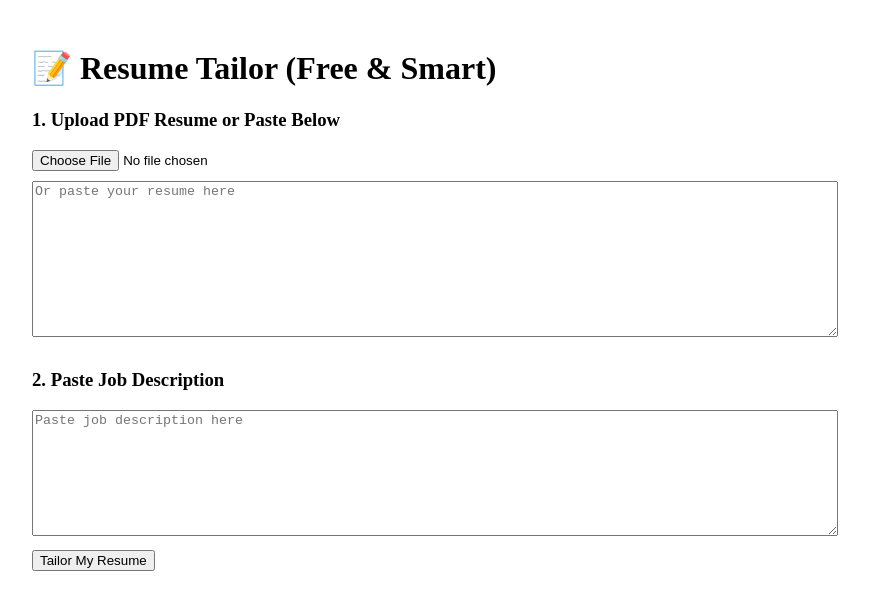
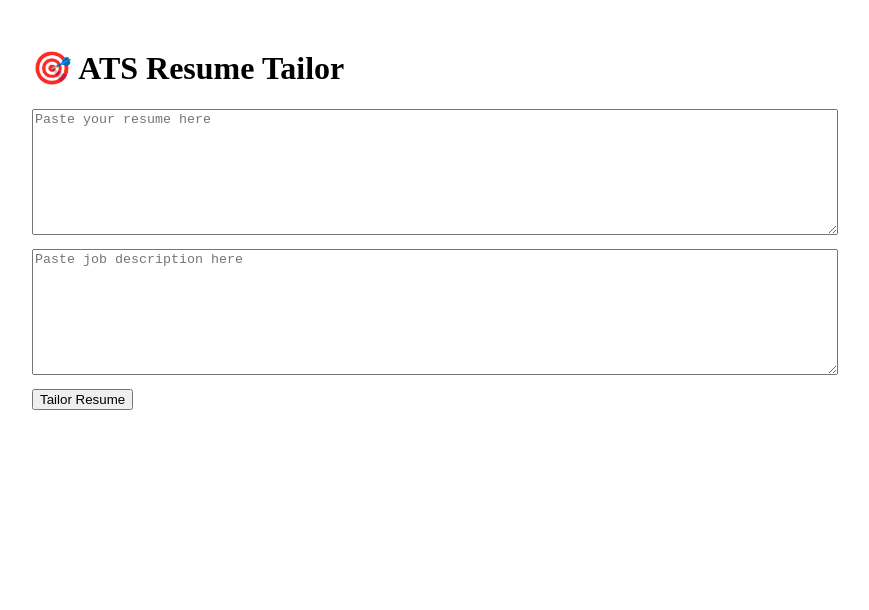
Before and after one commit to uDayGetIT/resume-tailor, a React (Vite) app: page / in a window 1280 px wide. Shown: the top 610 px of the page, without its empty margins (208-1077 px from the left). Built offline with nearby package versions, Linux system fonts and the light colour scheme; the HTML template or start-up script is replaced by a standard one.

Commit message:
Update App.jsx

```diff
--- a/src/App.jsx
+++ b/src/App.jsx
@@ -1,18 +1,15 @@
 import { useState } from 'react'
 import axios from 'axios'
-import * as pdfjsLib from 'pdfjs-dist/build/pdf'
-import pdfjsWorker from 'pdfjs-dist/build/pdf.worker.entry'
+import ResumePreview from './ResumePreview'
 import html2pdf from 'html2pdf.js'
-
-pdfjsLib.GlobalWorkerOptions.workerSrc = pdfjsWorker
 
 const App = () => {
   const [resume, setResume] = useState('')
   const [jd, setJD] = useState('')
-  const [output, setOutput] = useState('')
+  const [jsonData, setJsonData] = useState(null)
   const [loading, setLoading] = useState(false)
 
-  const handleSubmit = async () => {
+  const handleTailor = async () => {
     setLoading(true)
     try {
       const res = await axios.post(
@@ -22,7 +19,47 @@ const App = () => {
           messages: [
             {
               role: 'user',
-              content: `Act as a professional resume writer. Rewrite the resume below to match the job description. Format it using modern HTML resume structure like Jake’s resume — use <section>, <h2>, <ul>, <li>, <strong>, and <p> only. Return just the formatted HTML resume body. No extra comments.\n\nResume:\n${resume}\n\nJob Description:\n${jd}`
+              content: `You are a professional resume writer and ATS optimization expert. Given a resume and job description, tailor the resume content to match the job description as closely as possible to maximize ATS score (80%+). Highlight relevant skills, experience, and projects that align with the job. Do not include irrelevant information.
+
+Output only a JSON object with these fields:
+{
+  "name": "",
+  "contact": {
+    "email": "",
+    "phone": "",
+    "linkedin": "",
+    "github": ""
+  },
+  "summary": "",
+  "skills": [],
+  "experience": [
+    {
+      "title": "",
+      "company": "",
+      "location": "",
+      "startDate": "",
+      "endDate": "",
+      "bullets": []
+    }
+  ],
+  "education": [
+    {
+      "institution": "",
+      "degree": "",
+      "location": "",
+      "startDate": "",
+      "endDate": ""
+    }
+  ],
+  "projects": [
+    {
+      "title": "",
+      "technologies": "",
+      "bullets": []
+    }
+  ]
+}
+Only return valid JSON. No explanation or formatting around it. Tailor each section to fit the job description as much as possible.`
             }
           ],
           temperature: 0.5
@@ -34,62 +71,34 @@ const App = () => {
           }
         }
       )
-      setOutput(res.data.choices[0].message.content)
+
+      const raw = res.data.choices[0].message.content.trim()
+      const parsed = JSON.parse(raw)
+      setJsonData(parsed)
     } catch (err) {
-      console.error(err)
-      setOutput('Something went wrong.')
+      console.error('Failed to parse JSON or fetch:', err)
+      alert('Something went wrong. Check console or try again.')
     } finally {
       setLoading(false)
     }
   }
 
-  const handlePDFUpload = async (file) => {
-    const reader = new FileReader()
-    reader.onload = async function () {
-      const typedarray = new Uint8Array(this.result)
-      const pdf = await pdfjsLib.getDocument(typedarray).promise
-      let text = ''
-      for (let i = 1; i <= pdf.numPages; i++) {
-        const page = await pdf.getPage(i)
-        const content = await page.getTextContent()
-        text += content.items.map((s) => s.str).join(' ') + '\n'
-      }
-      setResume(text)
-    }
-    reader.readAsArrayBuffer(file)
-  }
-
   const downloadPDF = () => {
-    const element = document.getElementById('resume-output')
-    html2pdf().set({
-      margin: 0.5,
-      filename: 'Tailored_Resume.pdf',
-      image: { type: 'jpeg', quality: 0.98 },
-      html2canvas: { scale: 2 },
-      jsPDF: { unit: 'in', format: 'a4', orientation: 'portrait' }
-    }).from(element).save()
+    const element = document.getElementById('resume-preview')
+    html2pdf().from(element).save('ATS-Tailored-Resume.pdf')
   }
 
   return (
     <div style={{ padding: 20, maxWidth: 800, margin: '0 auto' }}>
-      <h1>📝 Resume Tailor (Free & Smart)</h1>
+      <h1>🎯 ATS Resume Tailor</h1>
 
-      <h3>1. Upload PDF Resume or Paste Below</h3>
-      <input
-        type="file"
-        accept=".pdf"
-        onChange={(e) => handlePDFUpload(e.target.files[0])}
-        style={{ marginBottom: 10 }}
-      />
       <textarea
-        placeholder="Or paste your resume here"
-        rows={10}
+        placeholder="Paste your resume here"
+        rows={8}
         style={{ width: '100%', marginBottom: 10 }}
         onChange={(e) => setResume(e.target.value)}
-        value={resume}
       />
 
-      <h3>2. Paste Job Description</h3>
       <textarea
         placeholder="Paste job description here"
         rows={8}
@@ -97,50 +106,15 @@ const App = () => {
         onChange={(e) => setJD(e.target.value)}
       />
 
-      <button onClick={handleSubmit} disabled={loading}>
-        {loading ? 'Tailoring...' : 'Tailor My Resume'}
+      <button onClick={handleTailor} disabled={loading}>
+        {loading ? 'Tailoring…' : 'Tailor Resume'}
       </button>
 
-      {output && (
+      {jsonData && (
         <>
-          <h2>🎯 Tailored Resume</h2>
-          <div
-            id="resume-output"
-            style={{
-              padding: '40px',
-              background: '#fff',
-              fontFamily: "'Inter', sans-serif",
-              color: '#222',
-              maxWidth: '800px',
-              margin: '20px auto',
-              boxShadow: '0 0 10px rgba(0,0,0,0.05)'
-            }}
-          >
-            <style>
-              {`
-                #resume-output h1 {
-                  font-size: 26px;
-                  margin-bottom: 5px;
-                }
-                #resume-output h2 {
-                  font-size: 18px;
-                  margin-top: 24px;
-                  border-bottom: 1px solid #ddd;
-                  padding-bottom: 4px;
-                }
-                #resume-output p, li {
-                  font-size: 14px;
-                  line-height: 1.6;
-                }
-                #resume-output ul {
-                  padding-left: 20px;
-                }
-              `}
-            </style>
-            <div dangerouslySetInnerHTML={{ __html: output }} />
-          </div>
-          <button onClick={downloadPDF} style={{ marginTop: '10px' }}>
-            ⬇️ Download as PDF
+          <ResumePreview data={jsonData} />
+          <button onClick={downloadPDF} style={{ marginTop: 12 }}>
+            ⬇️ Download PDF
           </button>
         </>
       )}
```
